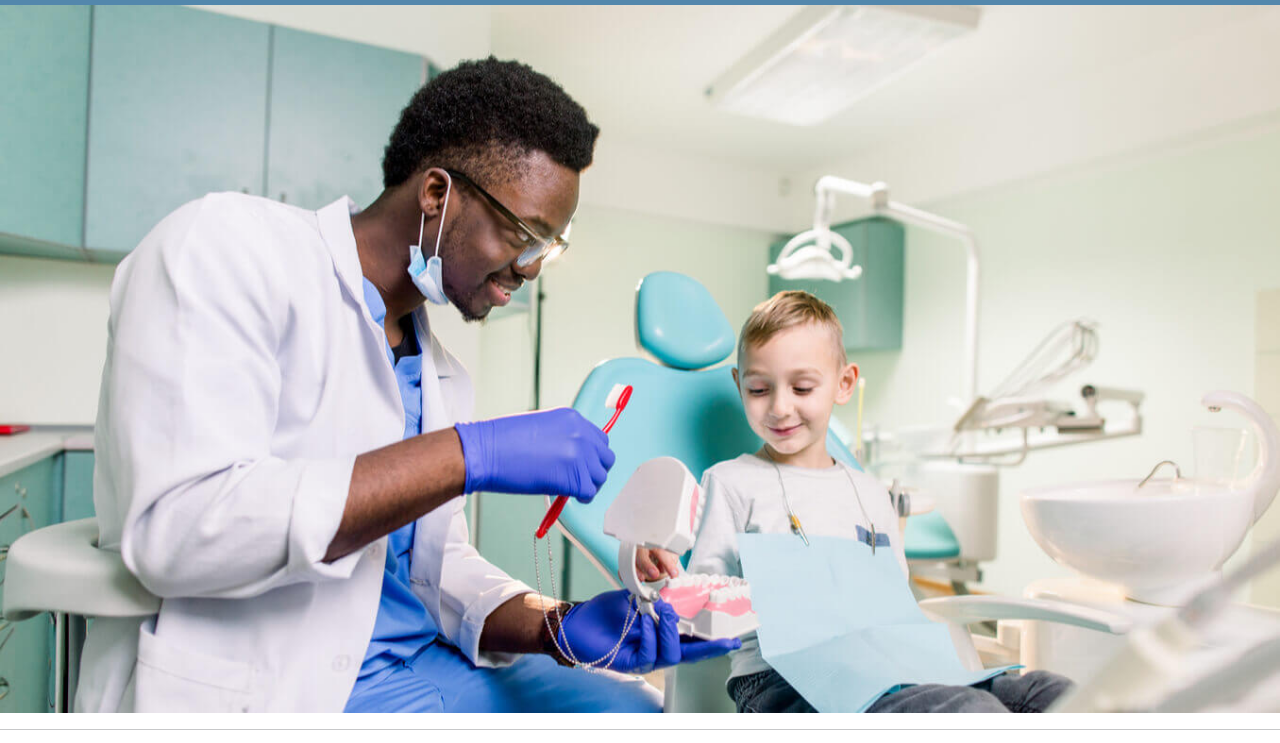
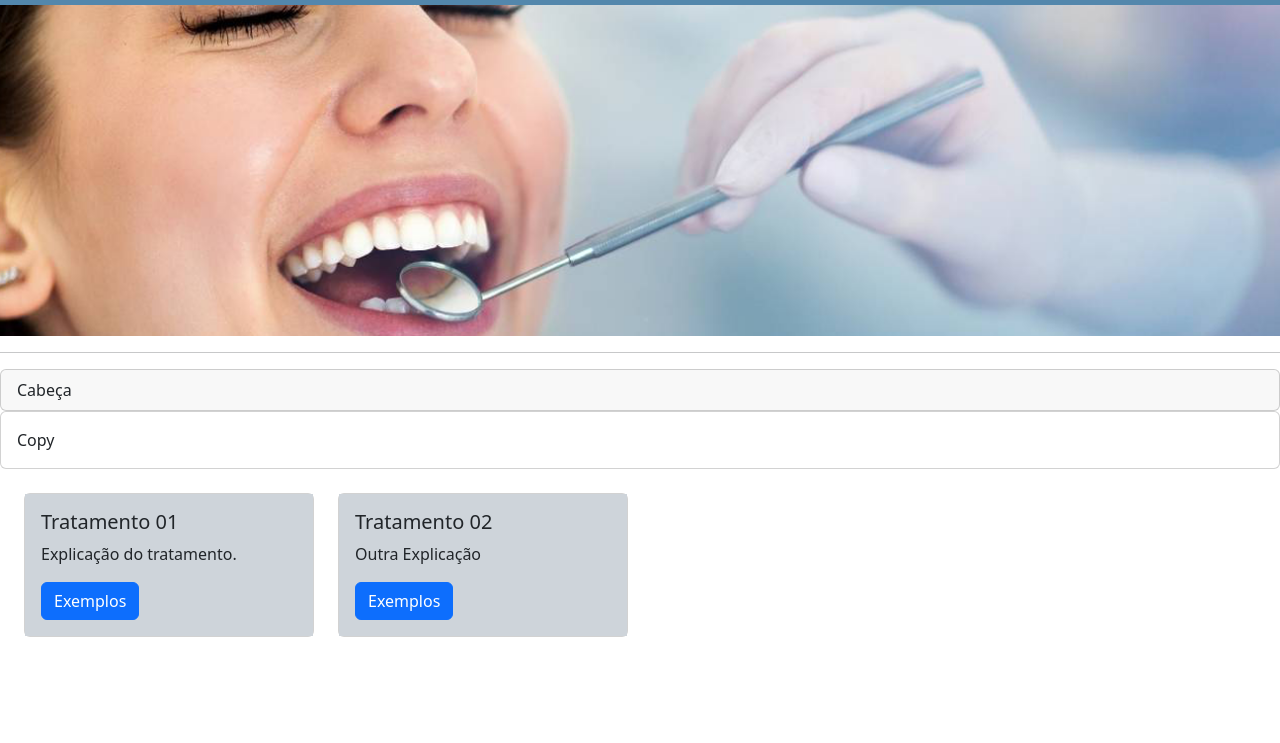
Before and after one commit to LeoNascimentoDev/projeto-bootstrap-01, a plain HTML site: page index.html in a window 1280 px wide. Shown: the part 51-794 px from the top of the page. Drawn offline with nearby package versions, Linux system fonts and the light colour scheme.

Commit message:
Update index.html

```diff
--- a/index.html
+++ b/index.html
@@ -75,7 +75,7 @@
 
 
         <div class="container-fluid p-0">
-            <img class="img-fluid" src="/imgs/img02.jpg" alt="capa" width="1920px">
+            <img class="img-fluid" src="./imgs/img01.png" alt="capa" width="1920px">
         </div>
         <!-- Diminuir imagem -->
 
```
